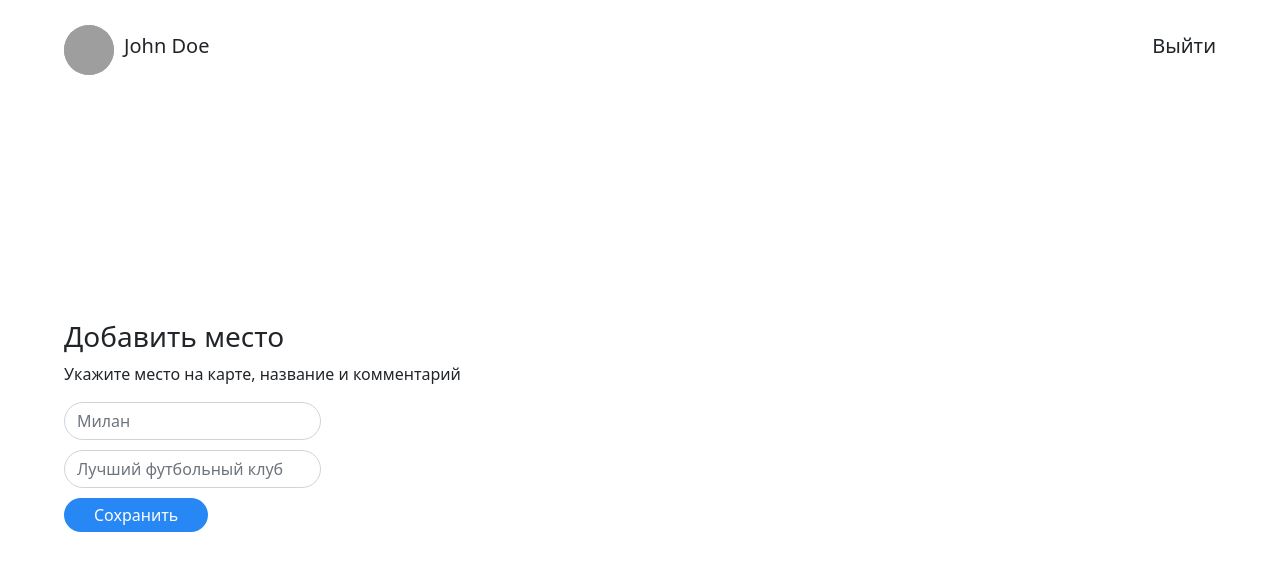
After one commit to StAl15/remember_place, a Django app: page /3/ in a window 1280 px wide. The commit adds this page. Shown: the top 571 px of the page. Run offline with Django 4.2, Linux system fonts and the light colour scheme; data comes from the database, SQL or seed files in the repository; both versions use the stored data as it was after the commit; grey boxes are pictures that could not be loaded.

Commit message:
add pages

```diff
--- a/places/urls.py
+++ b/places/urls.py
@@ -3,5 +3,6 @@ from django.urls import path
 from . import views
 
 urlpatterns = [
-    path("", views.PlacesView.as_view())
+    path("", views.PlacesView.as_view()),
+    path("<int:pk>/", views.PlacesDetailView.as_view())
 ]
--- a/places/views.py
+++ b/places/views.py
@@ -5,5 +5,11 @@ from .models import Places
 
 class PlacesView(View):
     def get(self, request):
-        places = Places.place
+        places = Places.objects.all()
         return render(request, "places/places_list.html", {"places_list": places})
+
+
+class PlacesDetailView(View):
+    def get(self, request, pk):
+        place = Places.objects.get(id=pk)
+        return render(request, "places/place_detail.html", {"place": place, "isExist": True})
--- a/remember_place/settings.py
+++ b/remember_place/settings.py
@@ -55,7 +55,7 @@ ROOT_URLCONF = 'remember_place.urls'
 TEMPLATES = [
     {
         'BACKEND': 'django.template.backends.django.DjangoTemplates',
-        'DIRS': [],
+        'DIRS': [os.path.join(BASE_DIR, 'templates')],
         'APP_DIRS': True,
         'OPTIONS': {
             'context_processors': [
@@ -116,10 +116,12 @@ USE_TZ = True
 # Static files (CSS, JavaScript, Images)
 # https://docs.djangoproject.com/en/4.0/howto/static-files/
 
-STATIC_URL = 'static/'
+STATIC_URL = '/static/'
 STATIC_DIR = os.path.join(BASE_DIR, 'static')
 STATICFILES_DIRS = [STATIC_DIR]
 
+MEDIA_URL = '/media/'
+MEDIA_ROOT = os.path.join(BASE_DIR, 'media')
 # Default primary key field type
 # https://docs.djangoproject.com/en/4.0/ref/settings/#default-auto-field
 
--- a/remember_place/urls.py
+++ b/remember_place/urls.py
@@ -1,18 +1,5 @@
-"""remember_place URL Configuration
-
-The `urlpatterns` list routes URLs to views. For more information please see:
-    https://docs.djangoproject.com/en/4.0/topics/http/urls/
-Examples:
-Function views
-    1. Add an import:  from my_app import views
-    2. Add a URL to urlpatterns:  path('', views.home, name='home')
-Class-based views
-    1. Add an import:  from other_app.views import Home
-    2. Add a URL to urlpatterns:  path('', Home.as_view(), name='home')
-Including another URLconf
-    1. Import the include() function: from django.urls import include, path
-    2. Add a URL to urlpatterns:  path('blog/', include('blog.urls'))
-"""
+from django.conf import settings
+from django.conf.urls.static import static
 from django.contrib import admin
 from django.urls import path, include
 
@@ -21,5 +8,5 @@ urlpatterns = [
     path('', include('places.urls'))
 ]
 
-# if settings.DEBUG:
-    # urlpatterns += static(settings.MEDIA)
+if settings.DEBUG:
+    urlpatterns += static(settings.MEDIA_URL, document_root=settings.MEDIA_ROOT)
--- /dev/null
+++ b/static/css/add_place.css
@@ -0,0 +1,60 @@
+header {
+    width: 100%;
+    height: 100px;
+    display: flex;
+    align-items: center;
+}
+
+.content {
+    width: 100%;
+    height: 100%;
+    overflow: auto;
+}
+
+.round_profile{
+    margin-right: auto;
+    display: flex;
+    width: fit-content;
+    margin-left: 5%;
+    align-items: center;
+}
+.round_profile img{
+    width: 50px;
+    height: 50px;
+    background-color: rgb(140, 168, 168);
+    border-radius: 100%;
+    margin-right: 10px;
+}
+.btn_exit{
+    margin-left: auto;
+    display: flex;
+    width: fit-content;
+    margin-right: 5%;
+}
+
+.left_side {
+    margin-right: auto;
+    margin-left: 5%;
+    top: 40%;
+    position: absolute;
+}
+
+.right_side {
+    margin-left: auto;
+
+}
+.left_side input{
+    width: fit-content;
+    border-radius: 75px;
+    margin-bottom: 10px;
+}
+.left_side button {
+    border-radius: 75px;
+    border-style: none;
+    background-color: #2787F5;
+    color: white;
+    padding-left: 30px;
+    padding-right: 30px;
+    padding-top: 5px;
+    padding-bottom: 5px;
+}
--- /dev/null
+++ b/templates/places/place_detail.html
@@ -0,0 +1,45 @@
+<!DOCTYPE html>
+{% load static %}
+<html lang="en">
+<head>
+    <meta charset="UTF-8">
+    <meta http-equiv="X-UA-Compatible" content="IE=edge">
+    <meta name="viewport" content="width=device-width, initial-scale=1.0">
+    <title>add place</title>
+    <link rel="stylesheet" href="{% static 'css/add_place.css' %}">
+    <link href="https://cdn.jsdelivr.net/npm/bootstrap@5.2.0-beta1/dist/css/bootstrap.min.css" rel="stylesheet"
+        integrity="sha384-0evHe/X+R7YkIZDRvuzKMRqM+OrBnVFBL6DOitfPri4tjfHxaWutUpFmBp4vmVor" crossorigin="anonymous">
+</head>
+<body>
+    <header>
+        <div class="round_profile">
+            <img src="{% static 'images/face.svg' %}" alt="" />
+            <h5>John Doe</h5>
+        </div>
+        <div class="btn_exit">
+            <h5>Выйти</h5>
+        </div>
+    </header>
+    <div class="content">
+        <div class="left_side">
+            <h3>Добавить место</h3>
+            <p>Укажите место на карте, название и комментарий</p>
+            {% with name=place.place comment=place.description %}
+
+            {% if not isExist %}
+                {% with name='Название' comment='Комментарий' %}
+                {% endwith %}
+
+            {% endif %}
+
+            <input class="form-control" type="text" placeholder="{{ name }}">
+            <input class="form-control" type="text" placeholder="{{ comment }}">
+            {% endwith %}
+            <button>Сохранить</button>
+        </div>
+        <div class="right_side">
+
+        </div>
+    </div>
+</body>
+</html>
```
Also changed, not shown: static/css/list_places.css (added, +79 -0 lines), static/css/login_page.css (added, +38 -0 lines), templates/places/login_page.html (added, +30 -0 lines), templates/places/places_list.html (+53 -2 lines), db.sqlite3, static/images/add_icon.svg (added), static/images/cover_left.svg (added), static/images/face.svg (added), static/images/place_ex.svg (added).
